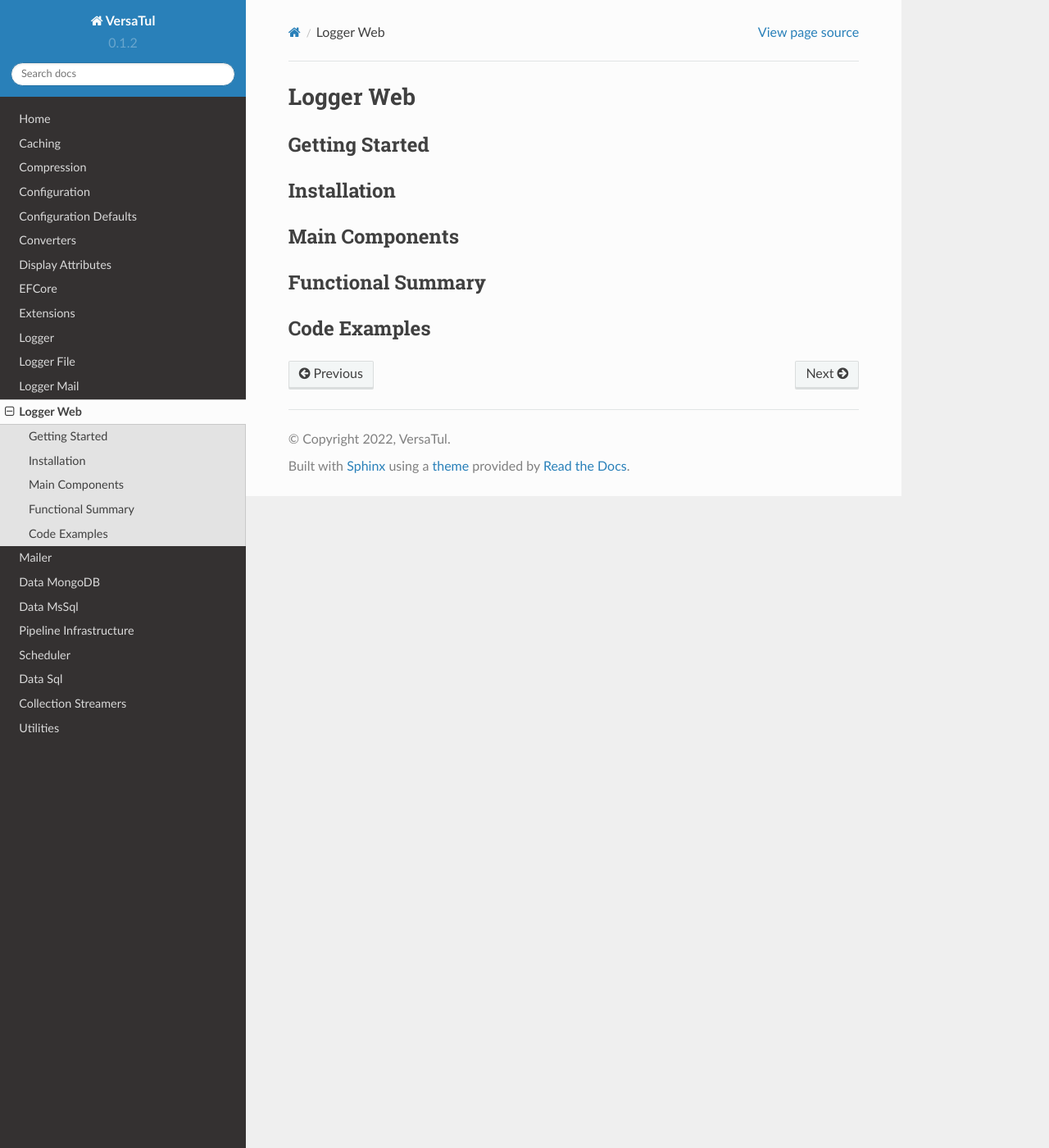
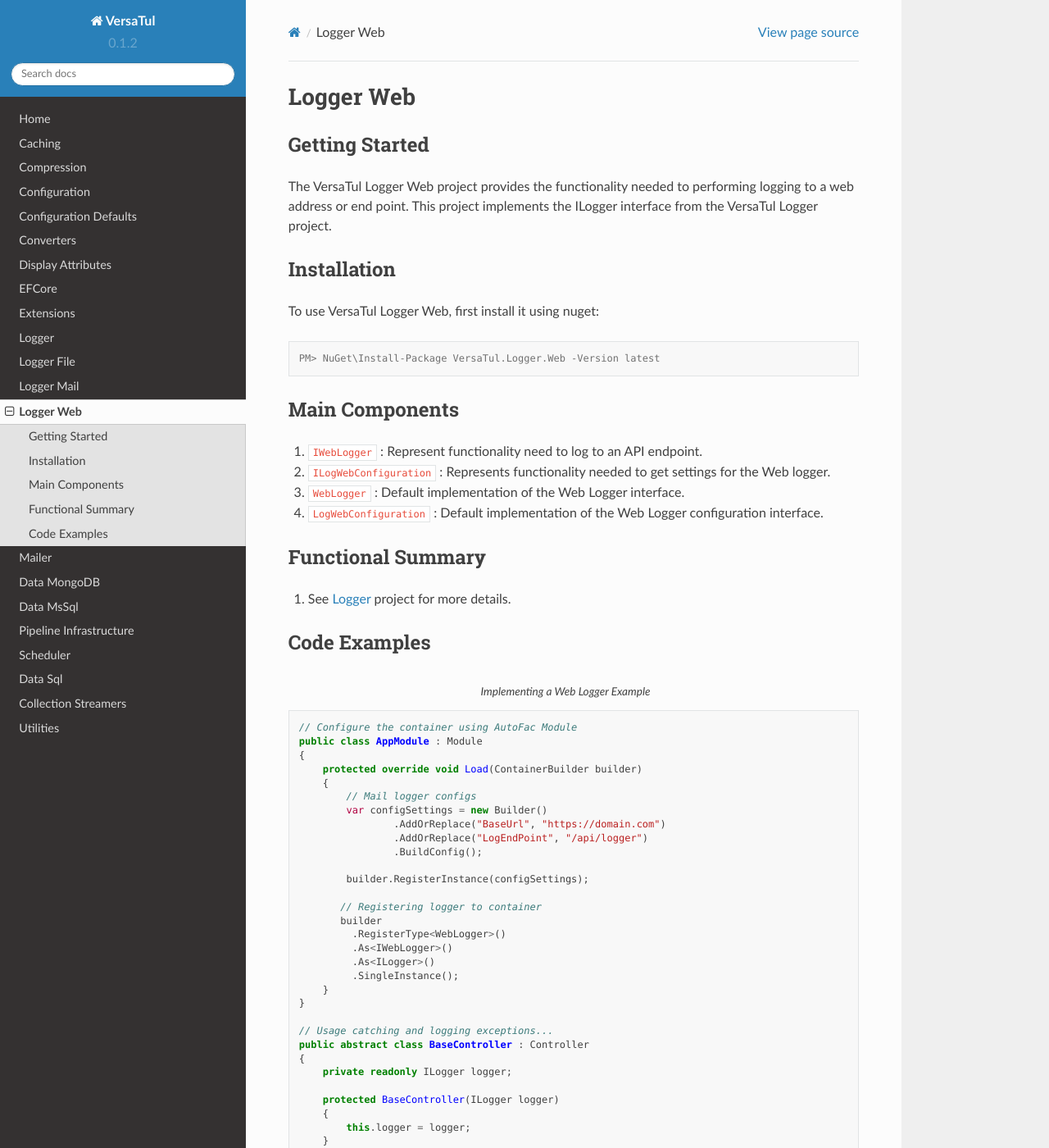
Before and after one commit to BjornWilliams/DocsVersaTul, a Sphinx documentation site: the page built from docs/source/logger-web.rst, in a window 1280 px wide and 1400 px high. Shown: the whole window at 82% size. Built offline with Sphinx 7.4.7 and the Read the Docs theme 2.0.0, drawn with Linux system fonts in a browser that asks for light colours; some of the changed text lies outside the part shown.

Commit message:
Web Logger
Added the web logger documents and examples.

```diff
--- a/docs/source/logger-file.rst
+++ b/docs/source/logger-file.rst
@@ -55,7 +55,7 @@
 
            // Registering logger to container
            builder
-             .RegisterType<DatabaseLogger>()
+             .RegisterType<FileLogger>()
              .As<IFileLogger>()
              .As<ILogger>()
              .SingleInstance();
--- a/docs/source/logger-mail.rst
+++ b/docs/source/logger-mail.rst
@@ -46,7 +46,7 @@
 
            // Registering logger to container
            builder
-             .RegisterType<DatabaseLogger>()
+             .RegisterType<MailLogger>()
              .As<IMailLogger>()
              .As<ILogger>()
              .SingleInstance();
--- a/docs/source/logger-web.rst
+++ b/docs/source/logger-web.rst
@@ -3,15 +3,78 @@
 
 Getting Started
 ----------------
+The VersaTul Logger Web project provides the functionality needed to performing logging to a web address or end point.
+This project implements the ILogger interface from the VersaTul Logger project.
 
 Installation
 ------------
 
+To use VersaTul Logger Web, first install it using nuget:
+
+.. code-block:: console
+
+    PM> NuGet\Install-Package VersaTul.Logger.Web -Version latest
+
 Main Components
 ----------------
+1. ``IWebLogger`` : Represent functionality need to log to an API endpoint.
+2. ``ILogWebConfiguration`` : Represents functionality needed to get settings for the Web logger.
+3. ``WebLogger`` : Default implementation of the Web Logger interface.
+4. ``LogWebConfiguration`` : Default implementation of the Web Logger configuration interface.
 
 Functional Summary
 ------------------
+1. See :doc:`/logger` project for more details.
+
 
 Code Examples
 -------------
+.. code-block:: c#
+    :caption: Implementing a Web Logger Example
+
+    // Configure the container using AutoFac Module
+    public class AppModule : Module
+    {
+        protected override void Load(ContainerBuilder builder)
+        {
+            // Mail logger configs
+            var configSettings = new Builder()
+                    .AddOrReplace("BaseUrl", "https://domain.com")
+                    .AddOrReplace("LogEndPoint", "/api/logger")
+                    .BuildConfig();
+
+            builder.RegisterInstance(configSettings);
+
+           // Registering logger to container
+           builder
+             .RegisterType<WebLogger>()
+             .As<IWebLogger>()
+             .As<ILogger>()
+             .SingleInstance();
+        }
+    }
+
+    // Usage catching and logging exceptions...
+    public abstract class BaseController : Controller
+    {
+        private readonly ILogger logger;
+
+        protected BaseController(ILogger logger)
+        {
+            this.logger = logger;
+        }
+
+        protected IActionResult FaultHandler(Func<IActionResult> codeToExecute)
+        {
+            try
+            {
+                return codeToExecute();
+            }
+            catch (Exception ex)
+            {
+                logger.Log(ex);
+
+                return BadRequest();
+            }
+        }
+    }
```
